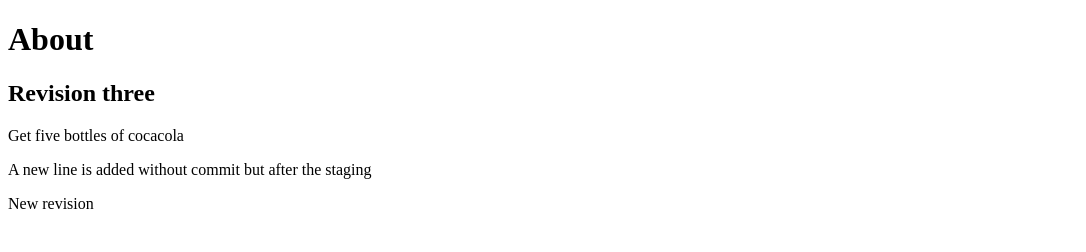
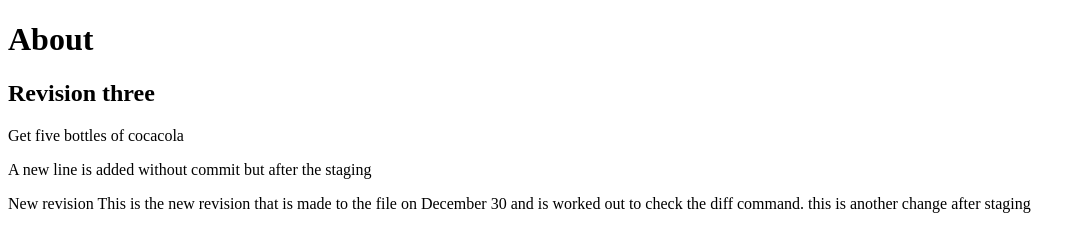
Before and after one commit to anupinders/PracticeRepo, a plain HTML site: page about.html in a window 1280 px wide. Shown: the whole page, without its empty margins (0-1086 px from the left). Drawn offline with Linux system fonts and the light colour scheme.

Commit message:
Did some of the changes to check the diff command

```diff
--- a/about.html
+++ b/about.html
@@ -13,5 +13,10 @@
 
     New revision
 
+    This is the new revision that is made to the file on December 30 and is worked out to check the diff command.
+
+    this is another change after staging
+
+
 </body>
 </html>
```
